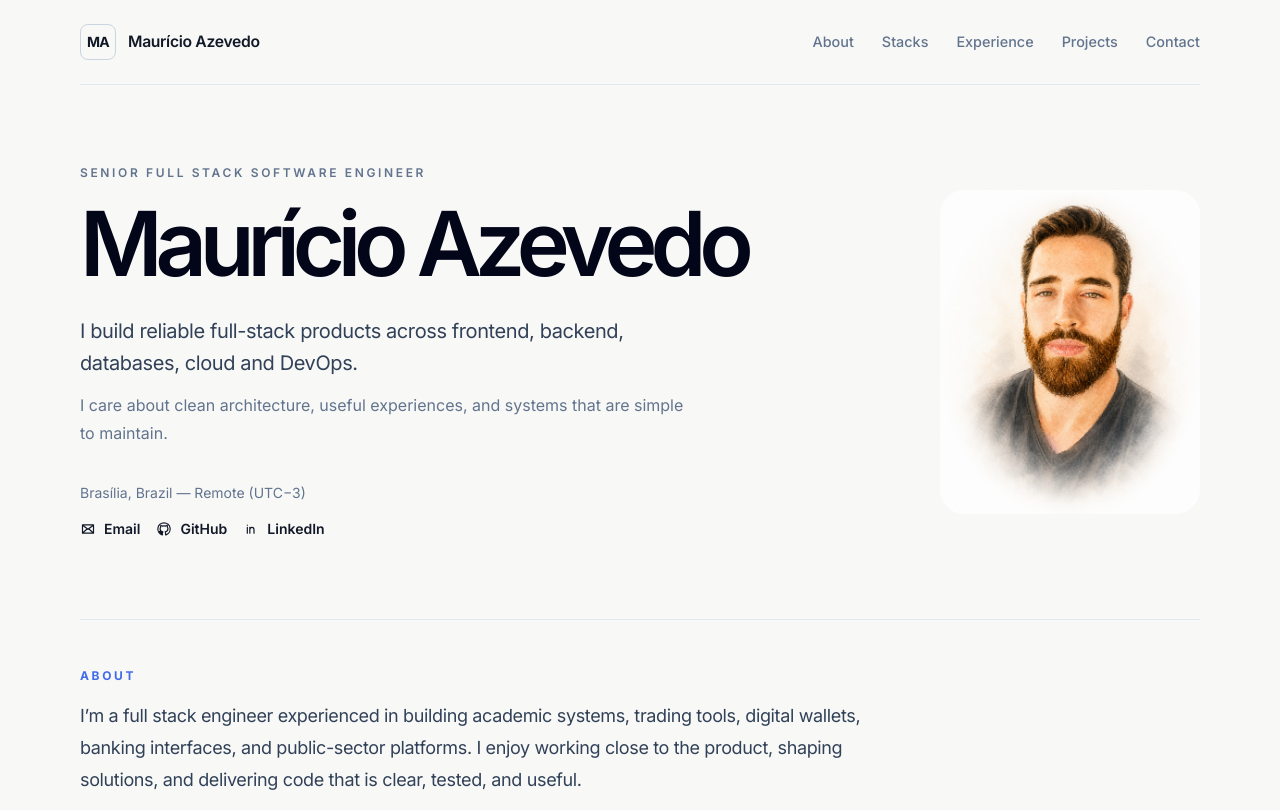
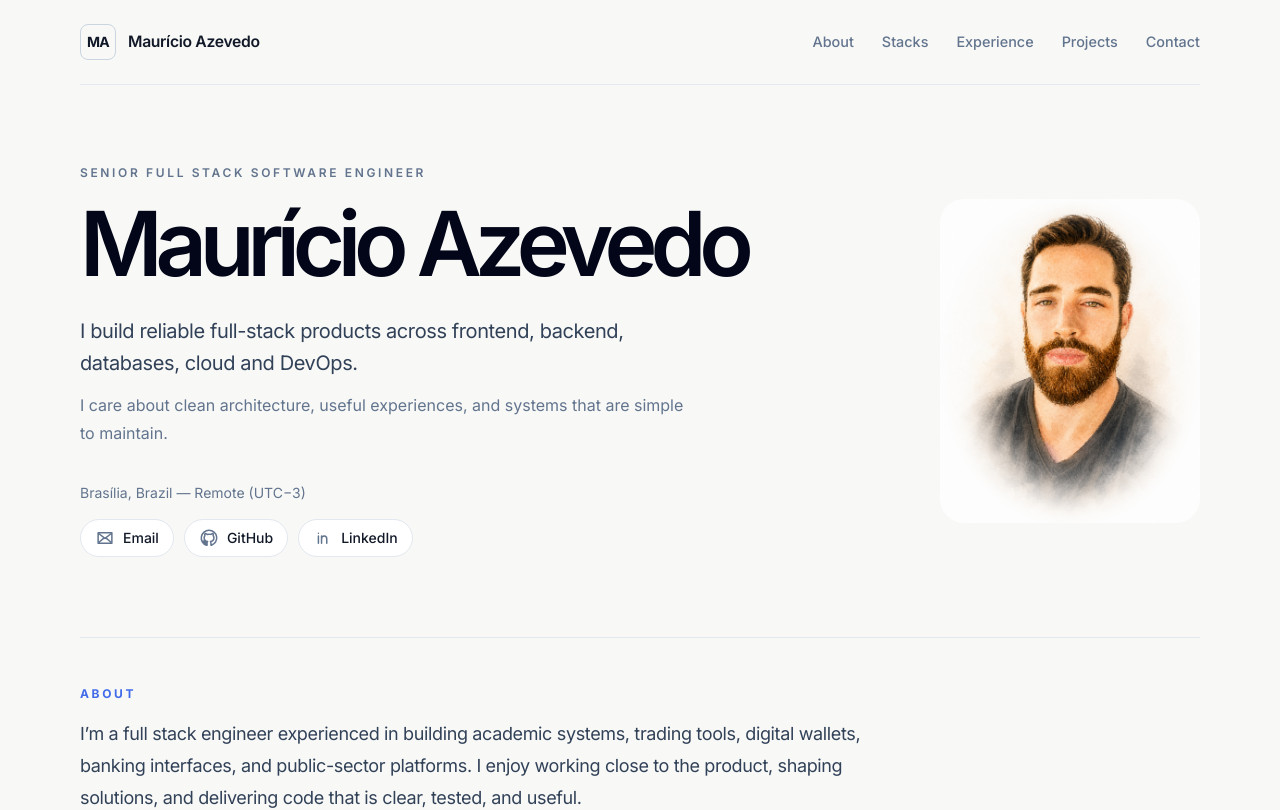
Before and after one commit to mauricio-azevedo/portfolio, a React (Vite) app: page / in a window 1280 px wide. Shown: the top 810 px of the page. Built offline with nearby package versions, Linux system fonts and the light colour scheme.

Commit message:
Refine contact link buttons

```diff
--- a/src/components/ContactLinks.tsx
+++ b/src/components/ContactLinks.tsx
@@ -18,29 +18,39 @@ export function ContactLinks({ links, variant = 'default' }: ContactLinksProps)
   const isCompact = variant === 'compact';
 
   return (
-    <div className={`flex flex-wrap ${isCompact ? 'gap-3' : 'gap-4'}`}>
+    <div className={`flex flex-wrap ${isCompact ? 'gap-x-4 gap-y-2' : 'gap-2.5'}`}>
       {links.map((link) => (
         <a
           key={link.href}
-          className={`inline-flex items-center gap-2 text-slate-700 transition-colors hover:text-slate-950 ${
-            isCompact ? 'text-sm' : 'text-sm font-semibold'
-          }`}
+          className={
+            isCompact
+              ? 'inline-flex items-center gap-2 text-sm text-slate-500 transition-colors hover:text-slate-950'
+              : 'inline-flex items-center gap-2 rounded-full border border-slate-200 bg-white px-3.5 py-2 text-sm font-medium text-slate-700 transition-colors hover:border-slate-300 hover:text-slate-950'
+          }
           href={link.href}
           target={link.isExternal ? '_blank' : undefined}
           rel={link.isExternal ? 'noreferrer' : undefined}
         >
+          <span
+            className={
+              isCompact
+                ? 'grid size-4 place-items-center text-slate-400'
+                : 'grid size-5 place-items-center text-slate-500'
+            }
+            aria-hidden="true"
+          >
             <svg
-            className="size-4 flex-none"
+              className="size-full"
               viewBox="0 0 24 24"
               fill="none"
               stroke="currentColor"
               strokeWidth="1.8"
               strokeLinecap="round"
               strokeLinejoin="round"
-            aria-hidden="true"
             >
               <path d={iconPaths[link.icon]} />
             </svg>
+          </span>
           <span>{link.label}</span>
         </a>
       ))}
```
Lines whose indentation alone changed are shown as unchanged.
